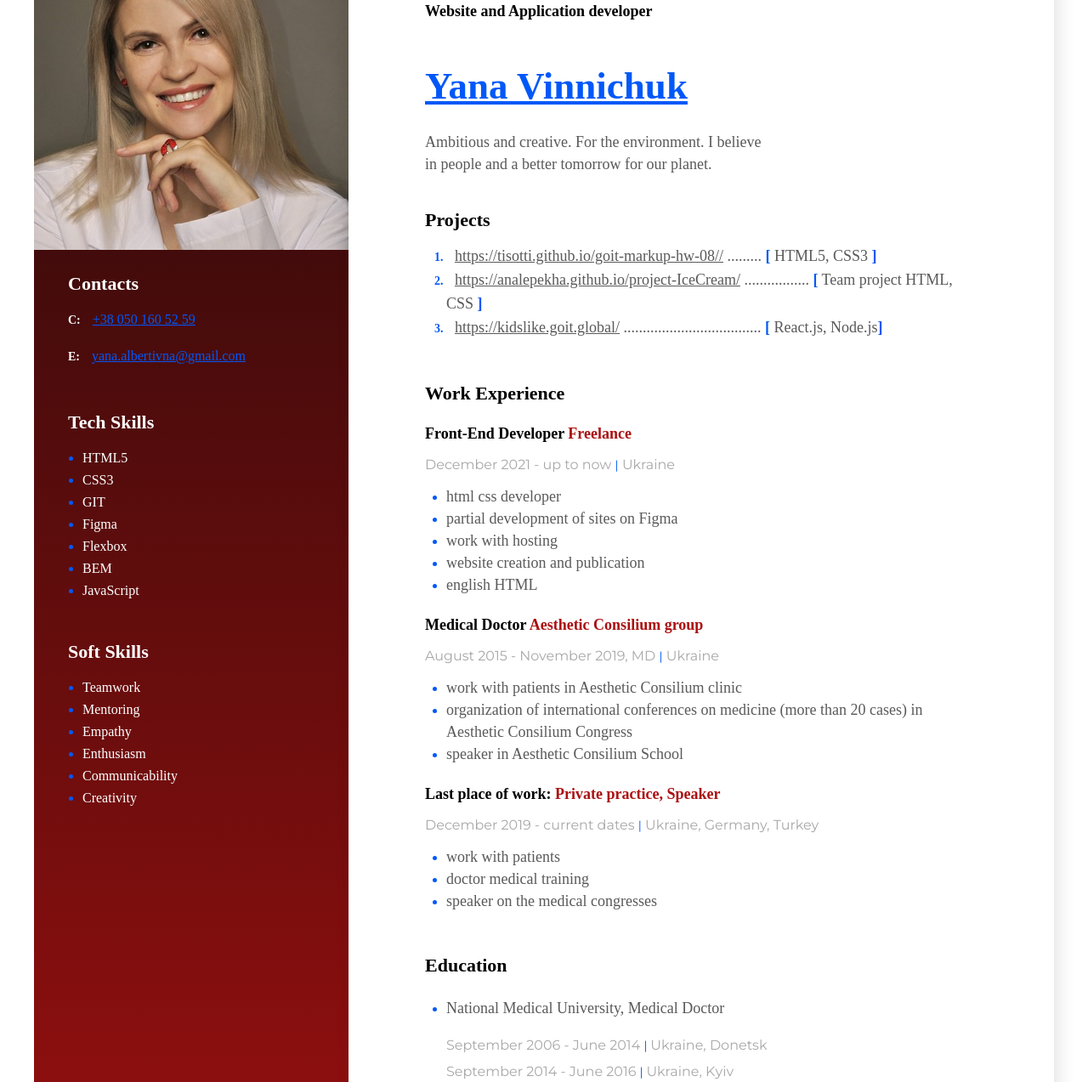
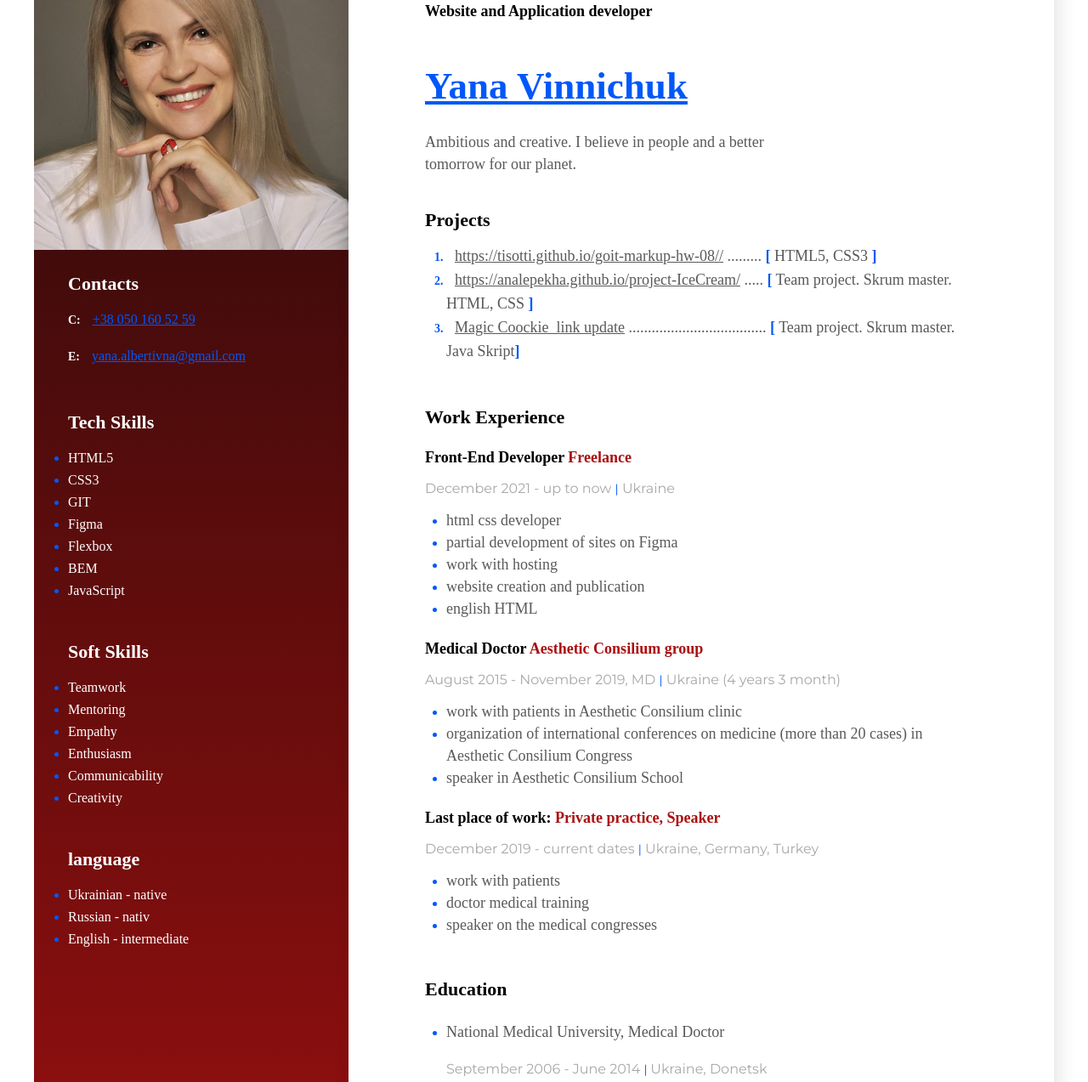
Before and after one commit to Tisotti/cv, a plain HTML site: page index.html in a window 1280 px wide. Shown: the part 147-1420 px from the top of the page at 85% size. Drawn offline with Linux system fonts and the light colour scheme.

Commit message:
small fix

```diff
--- a/index.html
+++ b/index.html
@@ -23,7 +23,7 @@
             <h2 class="about_possition">Website and Application developer</h2>
             <h1 class="about_name"><a class="about_name_color" href="https://instagram.com/dr.yana_vinnichuk/?r=nametag" target="_blank">Yana Vinnichuk</a> </h1>
 
-            <p class="about_discription">Ambitious and creative. For the environment. I believe in people and a better tomorrow for our planet.
+            <p class="about_discription">Ambitious and creative. I believe in people and a better tomorrow for our planet.
             </p>
         </div>
         <!--Projects-->
@@ -41,15 +41,15 @@
                 </li>
                 <li class="project_item">
                     <span class="project"><a href="https://analepekha.github.io/project-IceCream/" target="_blank" class="project_link">https://analepekha.github.io/project-IceCream/</a>
-                        <span class="project_point">.................</span>
-                        <span class="project_bracet">[</span> Team project HTML, CSS <span class="project_bracet">]</span>
+                        <span class="project_point">.....</span>
+                        <span class="project_bracet">[</span> Team project. Skrum master. HTML, CSS <span class="project_bracet">]</span>
                         </span>
 
                 </li>
                 <li class="project_item">
-                    <span class="project"><a href="https://kidslike.goit.global/" target="_blank" class="project_link">https://kidslike.goit.global/</a>
+                    <span class="project"><a href="" target="_blank" class="project_link">Magic Coockie_link update</a>
                         <span class="project_point">....................................</span>
-                        <span class="project_bracet">[</span> React.js, Node.js<span class="project_bracet">]</span>
+                        <span class="project_bracet">[</span> Team project. Skrum master. Java Skript<span class="project_bracet">]</span>
                         </span>
 
                 </li>
@@ -74,7 +74,7 @@
             <div>
                     <h4 class="work_position">Medical Doctor
                 <span class="organisation">Aesthetic Consilium group</span></h4>
-                <p class="work_dates">August 2015 - November 2019, MD    <span class="work_dates_slash">|</span>   Ukraine</p>
+                <p class="work_dates">August 2015 - November 2019, MD    <span class="work_dates_slash">|</span>   Ukraine (4 years 3 month)</p>
                 <ul class="work_list">
                     <li class="work_list_point"><span class="work_list_item">work with patients in Aesthetic Consilium clinic</span></li>
                     <li class="work_list_point"><span class="work_list_item">organization of international conferences on medicine (more than 20 cases) in Aesthetic Consilium Congress</span></li>
@@ -111,7 +111,7 @@
                         <p class="work_dates">December 2021 <span class="work_dates_slash">| </span>Ukraine</p></li>
                     <li class="education_profesion_point">
                         <h4 class="work_list_item">Full Stack developer GoIT</h4>
-                        <p class="work_dates">January  2022 - current days <span class="work_dates_slash">| </span>Ukraine</p></li>
+                        <p class="work_dates">January  2022 - November  2023 <span class="work_dates_slash">| </span>Ukraine</p></li>
                 </ul>
 
         </div>
@@ -159,6 +159,15 @@
                 <li class="soft_skils_item"><span class="soft_skils_text">Сreativity</span></li>
             </ul>
         </div>
+        <!-- language -->
+        <div class="language">
+            <h3 class="sidebar_title">language</h3>
+            <ul class="soft_skills_list">
+                <li class="soft_skils_item"><span class="soft_skils_text">Ukrainian - native</span></li>
+                <li class="soft_skils_item"><span class="soft_skils_text">Russian - nativ</span></li>
+                <li class="soft_skils_item"><span class="soft_skils_text">English - intermediate</span></li>
+            </ul>
+        </div>
     </aside>
 </div>
 
--- a/style.css
+++ b/style.css
@@ -195,7 +195,8 @@
 
 .contacts,
 .tech_skills,
-.soft_skills {
+.soft_skills,
+.language {
     margin-left: 40px;
 }
 
@@ -229,18 +230,23 @@
         margin-bottom: 45px;
 }
 
-.tech_skills_list, .soft_skills_list {
+.soft_skils {
+    margin-bottom: 45px;
+}
+
+.tech_skills_list, .soft_skills_list, .language {
         color: #FFFFFF;
             padding: 0%;
-            margin-left: 17px;
+            /* margin-left: 17px; */
 }
 
-.tech_skils_item, .soft_skils_item {
+.tech_skils_item, .soft_skils_item, .language {
         color: #0158f8;
 }
 
 .tech_skils_text,
-.soft_skils_text {
+.soft_skils_text,
+.language {
         font-style: normal;
             font-weight: normal;
             font-size: 16px;
@@ -248,6 +254,11 @@
             color: #FFFFFF;
 }
 
+
 .soft_skills {
-        margin-bottom: 340px;
+        margin-bottom: 45px;
 }
+
+.language {
+
+}
```
